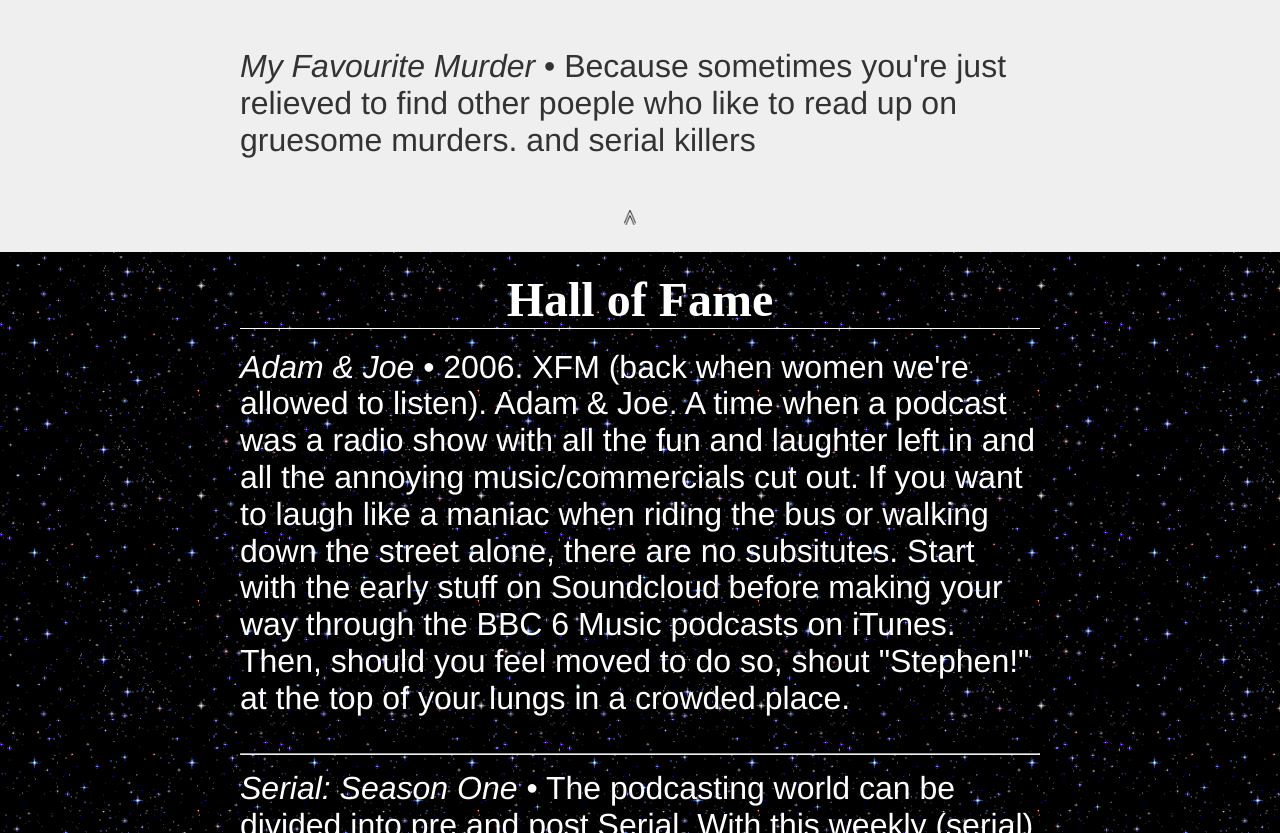
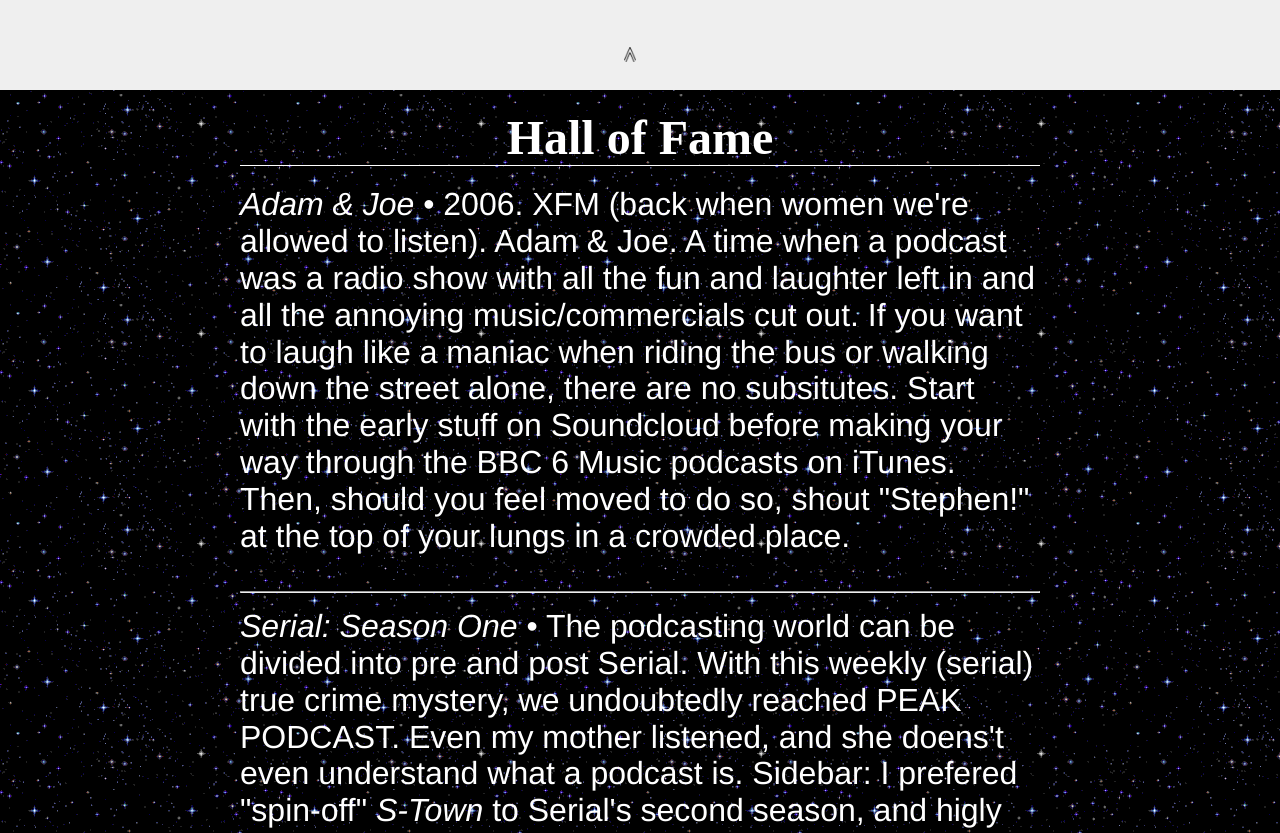
Before and after one commit to lexadecimals/podcasts-for-days, a plain HTML site: page index.html in a window 1280 px wide. Shown: the part 3632-4465 px from the top of the page. Drawn offline with Linux system fonts and the light colour scheme.

Commit message:
Update index.html

```diff
--- a/index.html
+++ b/index.html
@@ -156,11 +156,6 @@
 
         <br>
 
-        <p><span class="podcast-title"><a href="http://www.feralaudio.com/show/my-favorite-murder/" target="_blank">My Favourite Murder </a></span> &#8226; Because sometimes you're just relieved to find other poeple who like to read up on gruesome murders.
-          and serial killers</p>
-
-        <br>
-
 
         <footer id="funtop"><a href="#nav"><img src="img/icons/arrows.png" alt="Arrow pointing to top of page" ></a></footer>
 
```
